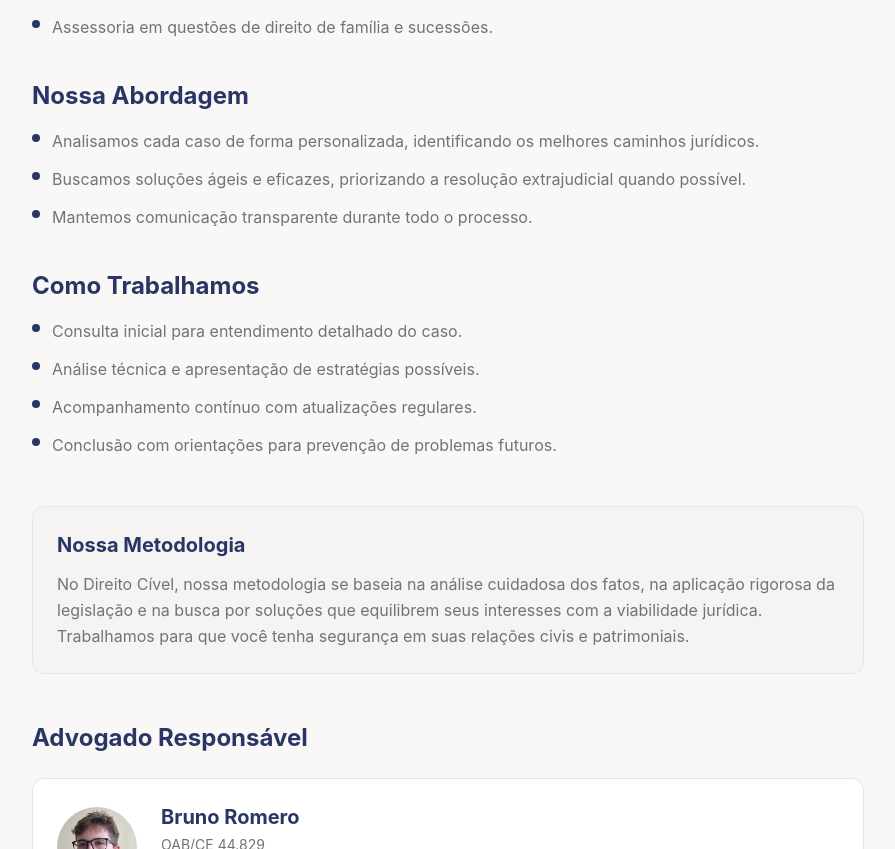
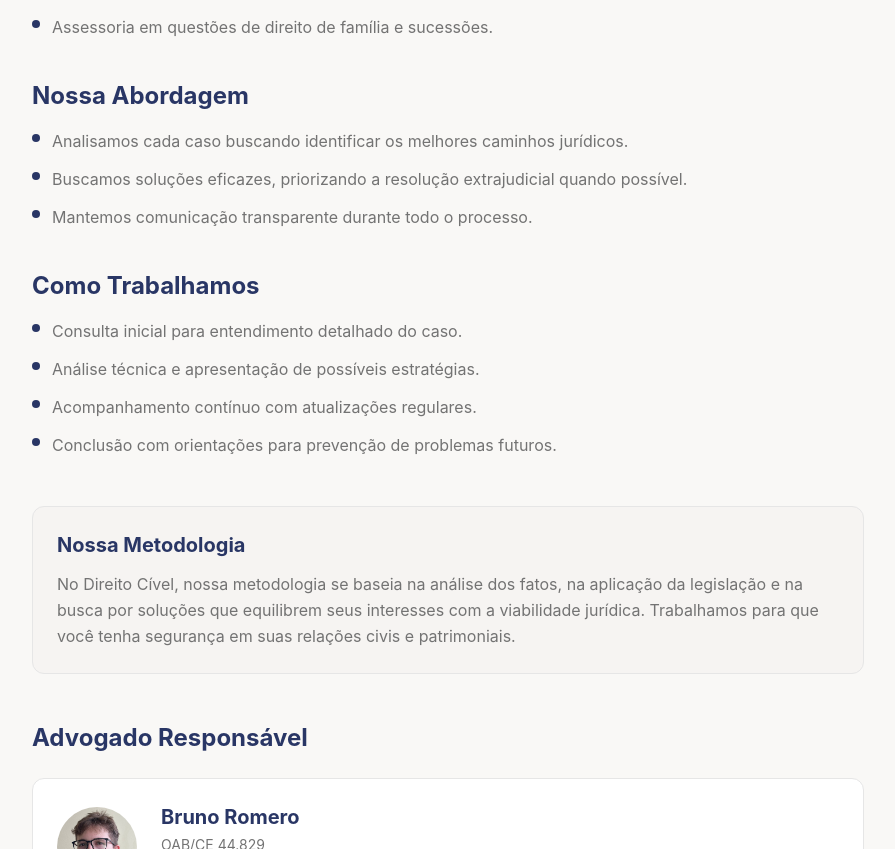
Before and after one commit to pedroocampelo/teste, a React (Vite) app: page /areas/direito-civil in a window 1280 px wide. Shown: the part 721-1570 px from the top of the page, without its empty margins (192-1087 px from the left). Built offline with nearby package versions, Linux system fonts and the light colour scheme; no server answers.

Commit message:
Update practiceAreas.ts

```diff
--- a/src/react-app/data/practiceAreas.ts
+++ b/src/react-app/data/practiceAreas.ts
@@ -52,8 +52,8 @@ export const practiceAreas: PracticeArea[] = [
       {
         heading: "Nossa Abordagem",
         paragraphs: [
-          "Analisamos cada caso de forma personalizada, identificando os melhores caminhos jurídicos.",
-          "Buscamos soluções ágeis e eficazes, priorizando a resolução extrajudicial quando possível.",
+          "Analisamos cada caso buscando identificar os melhores caminhos jurídicos.",
+          "Buscamos soluções eficazes, priorizando a resolução extrajudicial quando possível.",
           "Mantemos comunicação transparente durante todo o processo.",
         ],
       },
@@ -61,14 +61,14 @@ export const practiceAreas: PracticeArea[] = [
         heading: "Como Trabalhamos",
         paragraphs: [
           "Consulta inicial para entendimento detalhado do caso.",
-          "Análise técnica e apresentação de estratégias possíveis.",
+          "Análise técnica e apresentação de possíveis estratégias.",
           "Acompanhamento contínuo com atualizações regulares.",
           "Conclusão com orientações para prevenção de problemas futuros.",
         ],
       },
     ],
     closingMethodologyText:
-      "No Direito Cível, nossa metodologia se baseia na análise cuidadosa dos fatos, na aplicação rigorosa da legislação e na busca por soluções que equilibrem seus interesses com a viabilidade jurídica. Trabalhamos para que você tenha segurança em suas relações civis e patrimoniais.",
+      "No Direito Cível, nossa metodologia se baseia na análise dos fatos, na aplicação da legislação e na busca por soluções que equilibrem seus interesses com a viabilidade jurídica. Trabalhamos para que você tenha segurança em suas relações civis e patrimoniais.",
   },
   {
     slug: "direito-do-consumidor",
@@ -77,7 +77,7 @@ export const practiceAreas: PracticeArea[] = [
       "Passou por cobrança indevida ou comprou algo que não funciona como prometido? Você pode agir para reconquistar seus direitos.",
     icon: ShoppingCart,
     introText:
-      "O Código de Defesa do Consumidor protege você em relações de consumo. Atuamos para garantir que empresas cumpram suas obrigações e você tenha seus direitos respeitados.",
+      "O Código de Defesa do Consumidor (CDC) protege você em relações de consumo. Atuamos para garantir que empresas cumpram suas obrigações e você tenha seus direitos respeitados.",
     responsibleLawyers: [
       {
         name: "Lorenzo Marcello",
@@ -115,7 +115,7 @@ export const practiceAreas: PracticeArea[] = [
       },
     ],
     closingMethodologyText:
-      "No Direito do Consumidor, trabalhamos para equilibrar a relação entre você e as empresas. Nossa experiência com o CDC permite identificar rapidamente violações e construir estratégias eficazes para restabelecer seus direitos.",
+      "No Direito do Consumidor, trabalhamos para equilibrar a relação entre você e as empresas. Nossa experiência com o CDC permite identificar violações e construir estratégias para restabelecer seus direitos.",
   },
   {
     slug: "direito-empresarial",
@@ -146,7 +146,7 @@ export const practiceAreas: PracticeArea[] = [
       {
         heading: "Nossa Abordagem",
         paragraphs: [
-          "Analisamos o contexto completo do seu negócio antes de propor soluções.",
+          "Analisamos o contexto do seu negócio antes de propor soluções.",
           "Alinhamos estratégias jurídicas com objetivos empresariais.",
           "Atuamos de forma preventiva para evitar litígios futuros.",
         ],
@@ -207,7 +207,7 @@ export const practiceAreas: PracticeArea[] = [
       {
         heading: "Como Trabalhamos",
         paragraphs: [
-          "Análise detalhada da documentação do imóvel.",
+          "Análise da documentação do imóvel.",
           "Identificação de pendências e restrições.",
           "Orientação sobre os próximos passos e riscos envolvidos.",
           "Acompanhamento até a conclusão da transação ou resolução do conflito.",
@@ -215,7 +215,7 @@ export const practiceAreas: PracticeArea[] = [
       },
     ],
     closingMethodologyText:
-      "No Direito Imobiliário, nossa metodologia prioriza a segurança jurídica das transações. Realizamos análises minuciosas para que você tome decisões informadas e protegidas, seja comprando, vendendo ou locando um imóvel.",
+      "No Direito Imobiliário, nossa metodologia prioriza a segurança jurídica das transações. Realizamos análises para que você tome decisões protegidas, seja comprando, vendendo ou locando um imóvel.",
   },
   {
     slug: "direito-previdenciario",
@@ -243,7 +243,7 @@ export const practiceAreas: PracticeArea[] = [
       {
         heading: "Nossos Serviços",
         paragraphs: [
-          "Solicitação e revisão de aposentadorias (tempo de contribuição, idade, especial).",
+          "Solicitação e revisão de aposentadorias (tempo de contribuição, idade, especial, etc).",
           "Auxílio-doença e auxílio-acidente.",
           "Pensão por morte e BPC/LOAS.",
           "Recursos administrativos e ações judiciais contra negativas do INSS.",
@@ -268,7 +268,7 @@ export const practiceAreas: PracticeArea[] = [
       },
     ],
     closingMethodologyText:
-      "Nossa metodologia previdenciária é baseada em análise técnica aprofundada do seu histórico contributivo. Trabalhamos para garantir que você receba o benefício adequado no menor tempo possível, seja por via administrativa ou judicial.",
+      "Nossa metodologia previdenciária é baseada em análise do seu histórico contributivo. Trabalhamos para garantir que você receba o benefício adequado no menor tempo possível, seja por via administrativa ou judicial.",
   },
   {
     slug: "direito-trabalhista",
@@ -299,7 +299,7 @@ export const practiceAreas: PracticeArea[] = [
       {
         heading: "Nossa Abordagem",
         paragraphs: [
-          "Avaliamos criteriosamente todos os aspectos da relação de trabalho.",
+          "Avaliamos todos os aspectos da relação de trabalho.",
           "Orientamos sobre direitos e deveres para evitar surpresas.",
           "Atuamos de forma estratégica para maximizar seus direitos.",
         ],
@@ -307,7 +307,7 @@ export const practiceAreas: PracticeArea[] = [
       {
         heading: "Como Trabalhamos",
         paragraphs: [
-          "Análise completa da documentação trabalhista.",
+          "Análise da documentação trabalhista.",
           "Identificação de irregularidades e cálculo de valores devidos.",
           "Negociação ou ajuizamento de ação conforme o caso.",
           "Acompanhamento até o recebimento efetivo dos valores.",
@@ -315,6 +315,6 @@ export const practiceAreas: PracticeArea[] = [
       },
     ],
     closingMethodologyText:
-      "Nossa metodologia trabalhista foca na proteção integral dos seus direitos como trabalhador. Utilizamos conhecimento atualizado da legislação e jurisprudência para construir casos sólidos e obter os melhores resultados possíveis.",
+      "Nossa metodologia trabalhista foca na proteção dos seus direitos como trabalhador. Utilizamos conhecimento da legislação e jurisprudência para construir casos e obter os melhores resultados possíveis.",
   },
 ];
```
